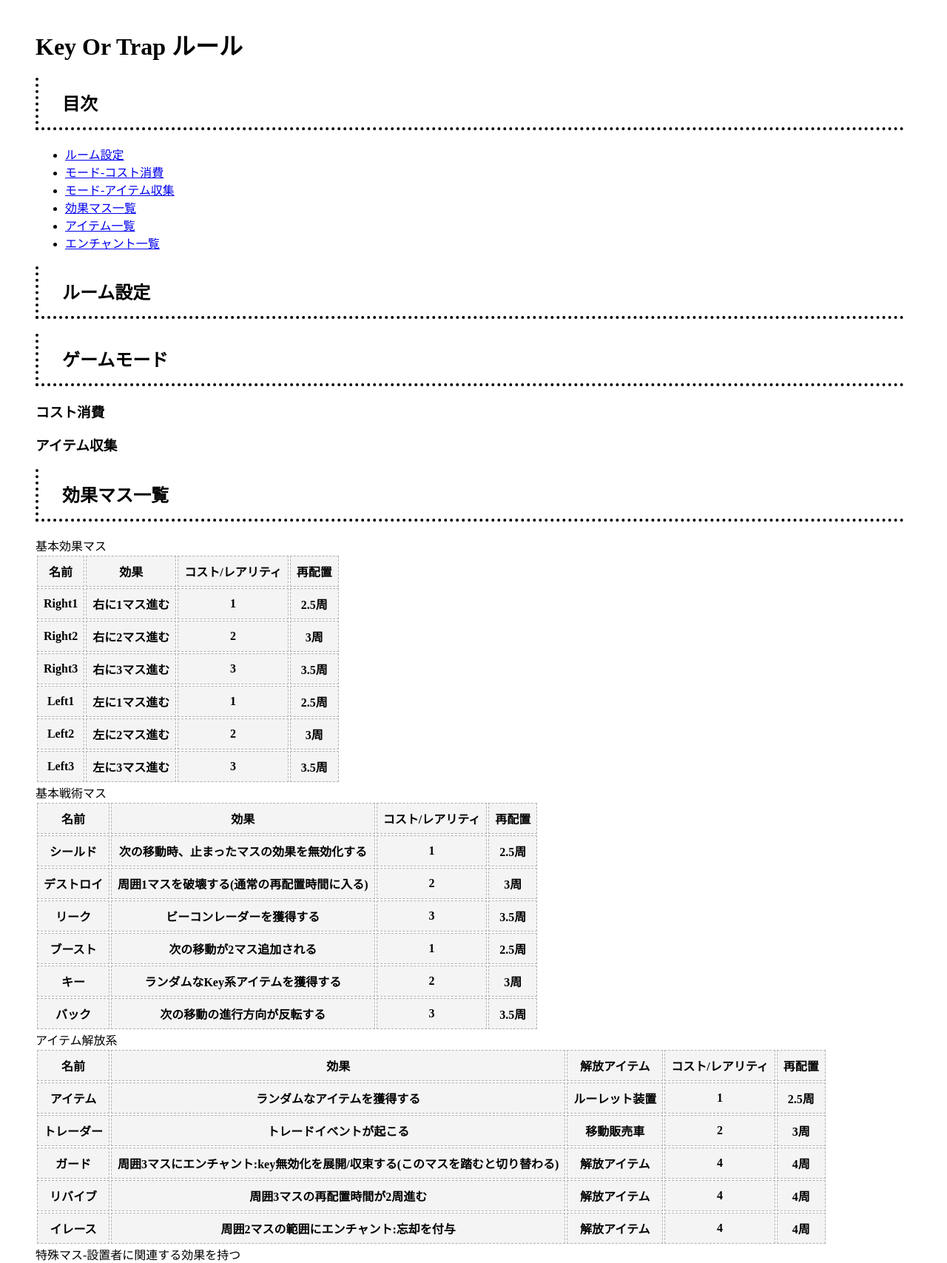
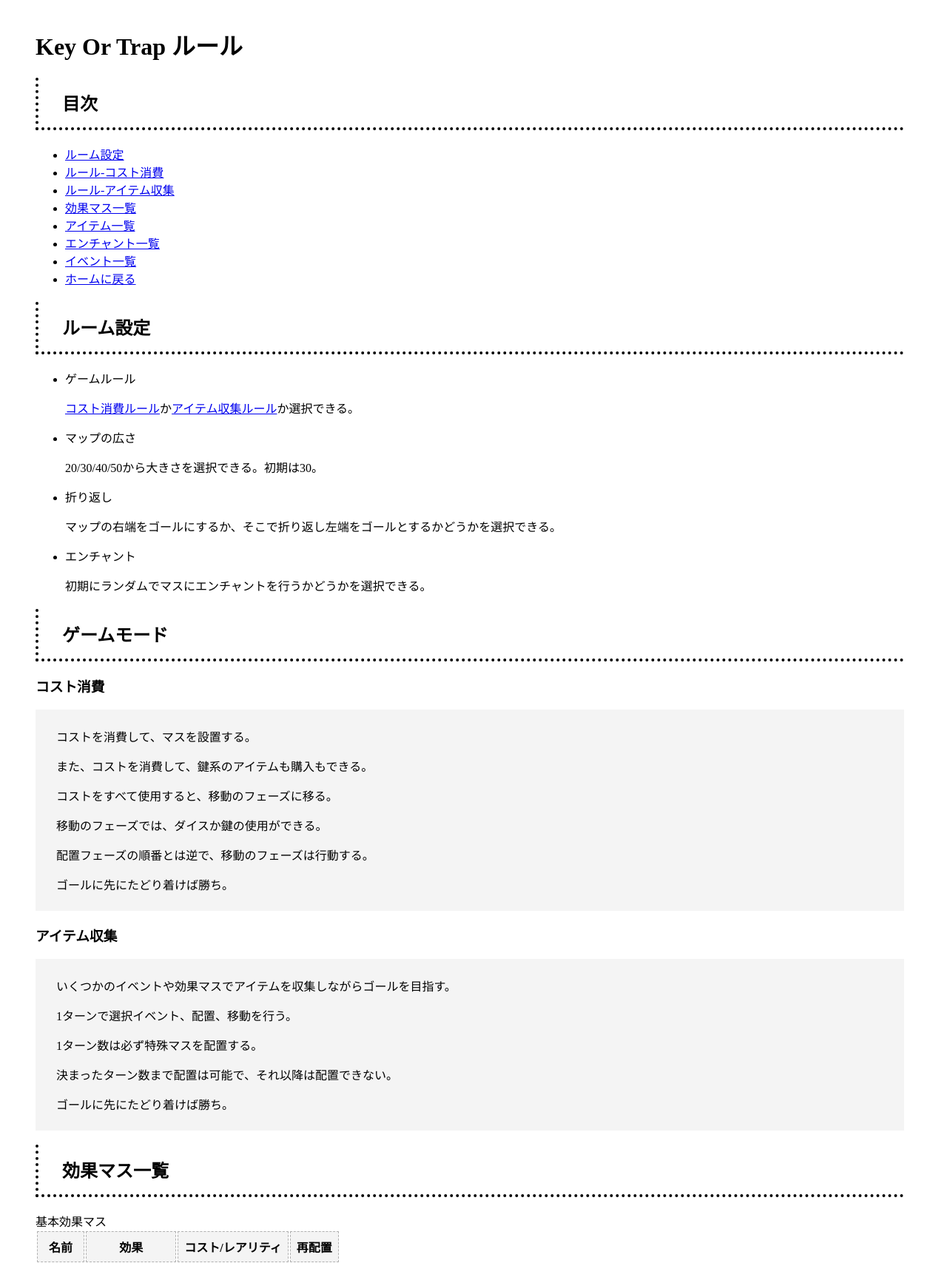
Before and after one commit to AEARIAL/AEARIAL.github.io, a PHP site: page /kot_rule.html in a window 1280 px wide. Shown: the top 1707 px of the page at 74% size. Run offline with PHP 8.4, Linux system fonts and the light colour scheme; lists and menus that the app fills with data are empty.

Commit message:
v004
・ゲーム更新
・kot説明追加途中

```diff
--- a/index.css
+++ b/index.css
@@ -14,6 +14,11 @@ th{
     background: #f4f4f4;
 }
 
+#box{
+    padding: 8px 8px 8px 28px;
+    background: #f4f4f4;
+}
+
 #fla{
 	color:rgb(155, 155, 155);
     font-size : 12px;
--- a/kot_rule.html
+++ b/kot_rule.html
@@ -17,18 +17,44 @@
     <nav>
       <ul>
           <li><a href="#roo">ルーム設定</a></li>
-          <li><a href="#gco">モード-コスト消費</a></li>
-          <li><a href="#git">モード-アイテム収集</a></li>
+          <li><a href="#gco">ルール-コスト消費</a></li>
+          <li><a href="#git">ルール-アイテム収集</a></li>
           <li><a href="#eff">効果マス一覧</a></li>
           <li><a href="#ite">アイテム一覧</a></li>
           <li><a href="#enc">エンチャント一覧</a></li>
+          <li><a href="#eve">イベント一覧</a></li>
+          <li><a href="index.html">ホームに戻る</a></li>
       </ul>
     </nav>
     <h2 id="roo">ルーム設定</h2>
-
-    <h2 >ゲームモード</h2>
+      <ul>
+        <li>ゲームルール</li>
+          <p><a href="#gco">コスト消費ルール</a>か<a href="#git">アイテム収集ルール</a>か選択できる。</p>
+        <li>マップの広さ</li>
+          <p>20/30/40/50から大きさを選択できる。初期は30。</p>
+        <li>折り返し</li>
+          <p>マップの右端をゴールにするか、そこで折り返し左端をゴールとするかどうかを選択できる。</p>
+        <li>エンチャント</li>
+          <p>初期にランダムでマスにエンチャントを行うかどうかを選択できる。</p>
+      </ul>
+    <h2>ゲームモード</h2>
       <h3 id="gco">コスト消費</h3>
+      <div id="box">
+        <p>コストを消費して、マスを設置する。</p>
+        <p>また、コストを消費して、鍵系のアイテムも購入もできる。</p>
+        <p>コストをすべて使用すると、移動のフェーズに移る。</p>
+        <p>移動のフェーズでは、ダイスか鍵の使用ができる。</p>
+        <p>配置フェーズの順番とは逆で、移動のフェーズは行動する。</p>
+        <p>ゴールに先にたどり着けば勝ち。</p>
+      </div>
       <h3 id="git">アイテム収集</h3>
+      <div id="box">
+        <p>いくつかのイベントや効果マスでアイテムを収集しながらゴールを目指す。</p>
+        <p>1ターンで選択イベント、配置、移動を行う。</p>
+        <p>1ターン数は必ず特殊マスを配置する。</p>
+        <p>決まったターン数まで配置は可能で、それ以降は配置できない。</p>
+        <p>ゴールに先にたどり着けば勝ち。</p>
+      </div>
     <h2 id="eff">効果マス一覧</h2>
       <div>
         基本効果マス
@@ -104,8 +130,8 @@
             <th>3.5周</th>
           </tr>
           <tr>
-            <th>ブースト</th>
-            <th>次の移動が2マス追加される</th>
+            <th>ダミー</th>
+            <th>効果はない</th>
             <th>1</th>
             <th>2.5周</th>
           </tr>
@@ -149,21 +175,28 @@
           <tr>
             <th>ガード</th>
             <th>周囲3マスにエンチャント:key無効化を展開/収束する(このマスを踏むと切り替わる)</th>
-            <th>解放アイテム</th>
+            <th>レジャーシート</th>
             <th>4</th>
             <th>4周</th>
           </tr>
           <tr>
             <th>リバイブ</th>
             <th>周囲3マスの再配置時間が2周進む</th>
-            <th>解放アイテム</th>
+            <th>復活したバンドのCD</th>
             <th>4</th>
             <th>4周</th>
           </tr>
           <tr>
             <th>イレース</th>
             <th>周囲2マスの範囲にエンチャント:忘却を付与</th>
-            <th>解放アイテム</th>
+            <th>高性能な高圧洗浄機</th>
+            <th>4</th>
+            <th>4周</th>
+          </tr>
+          <tr>
+            <th>ブースト</th>
+            <th>次の移動が2マス追加される</th>
+            <th>ローラーシューズ</th>
             <th>4</th>
             <th>4周</th>
           </tr>
@@ -611,11 +644,23 @@
         <th>このマスの効果を受けたとき、ランダムなアイテムを1-4個失う</th>
       </tr>
     </table>
+    <h2 id="eve">イベント一覧</h2>
+    <p>選択イベント</p>
+
+    <p>トレードイベント</p>
+
+    <p>ミステリーイベント</p>
+    <ul>
+      <li>「未知の物」</li>
+        <p>イベント通過でブラックボックス獲得ができるイベント</p>
+      <li>「キャンペーン」</li>
+        <p>イベント通過で手提バックが獲得ができるイベント</p>
+      <li>「勝利の鍵」</li>
+        <p>イベント通過で鍵鋳造キットが獲得ができるイベント</p>
+    </ul>
   </main>
   <footer>
-    <small>
       <a href="index.html">ホームに戻る</a>
-    </small>
   </footer>
 </body>
 
```
Also changed, not shown: 1 other file.
